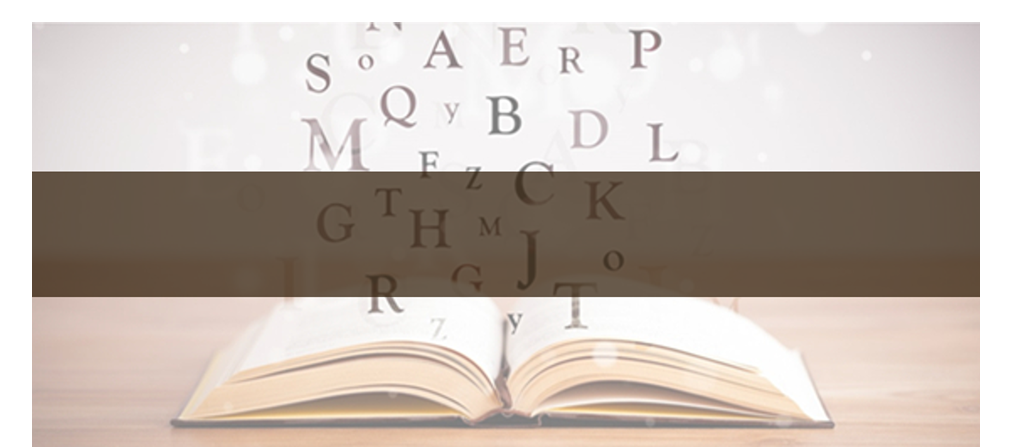
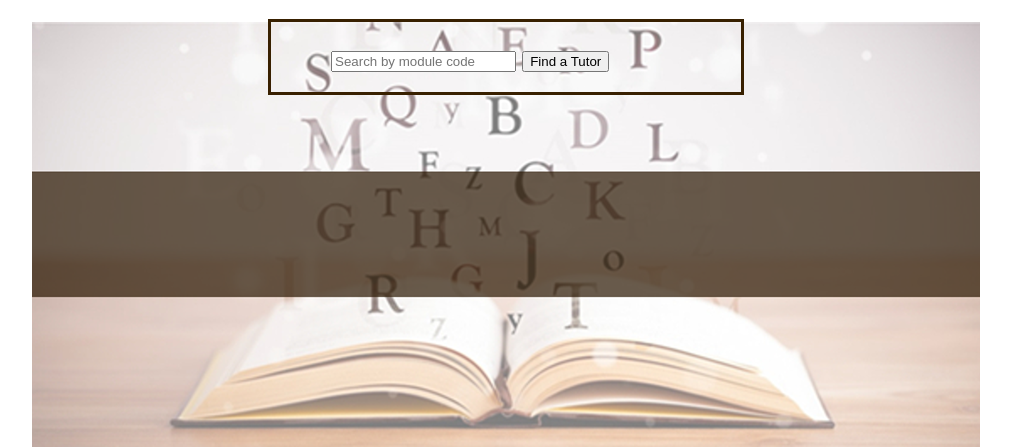
Before and after one commit to janelsun/PTPT, a Django app: template PTPT/web/templates/web/index.html in a window 1280 px wide. Shown: the part 188-636 px from the top of the page, without its empty margins (134-1145 px from the left). Run offline with Django 3.2, Linux system fonts and the light colour scheme; the template is opened without the code that fills it, so the values that code supplies are empty; some web fonts are replaced.

Commit message:
Update index.html

```diff
--- a/PTPT/web/templates/web/index.html
+++ b/PTPT/web/templates/web/index.html
@@ -11,6 +11,10 @@
 
     <!--SEARCHING SECTION-->
     <div class="search_modules_index">
+    	<form action="search_modules" margin="top:25%; bottom:25%">
+    		<input type='text' id='module_code' placeholder='Search by module code'>
+    		<input type='submit' value='Find a Tutor'>
+    	</form>
     </div>
 
     <!--POPULAR MODULES-->
```
